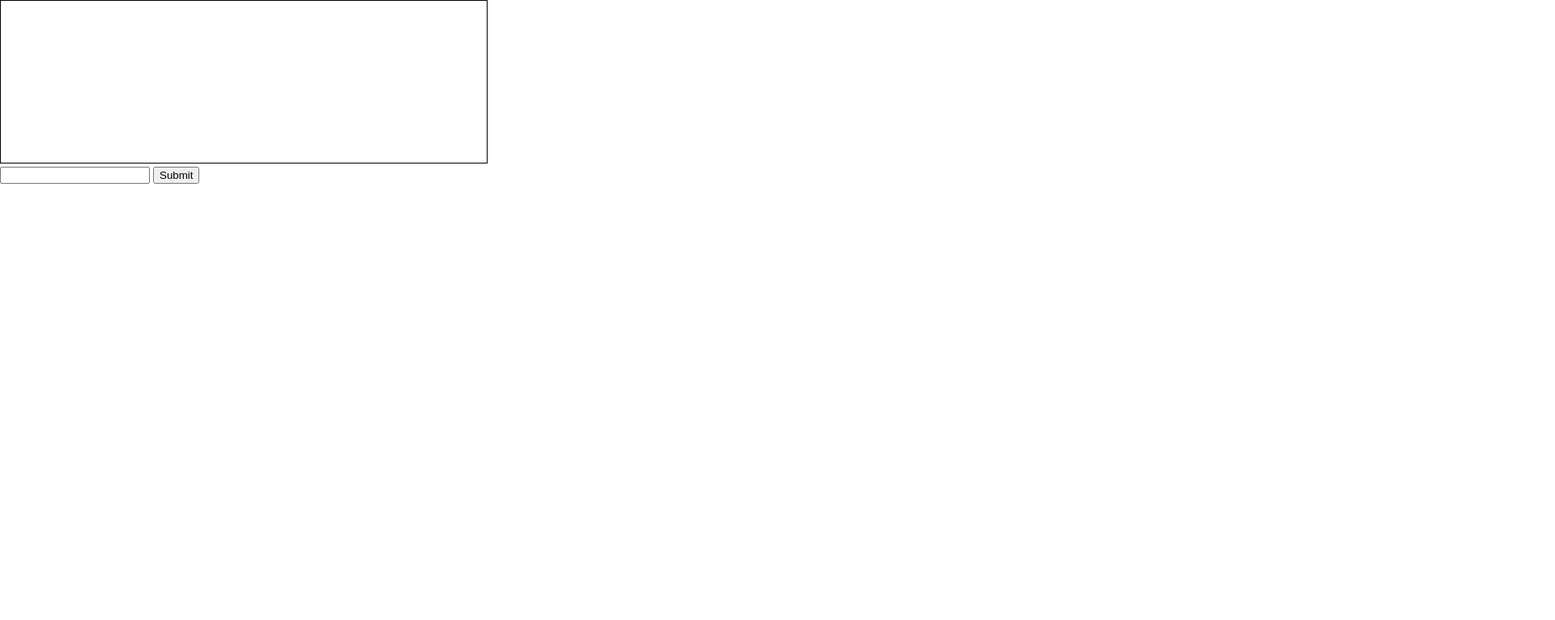
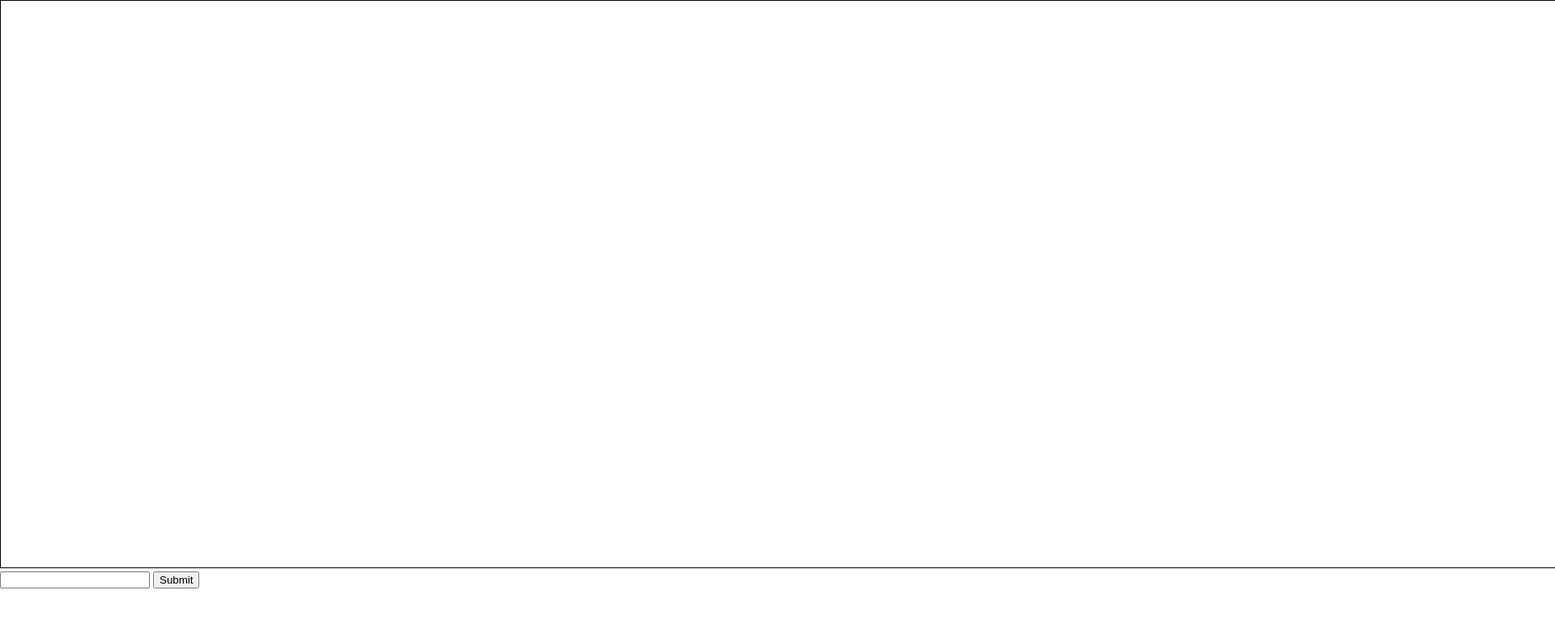
Before and after one commit to Don-L/canvas_project, a plain HTML site: page index.html in a window 1280 px wide. Shown: the top 766 px of the page at 81% size, 1920 px wide, since content can reach past the window. Drawn offline with Linux system fonts and the light colour scheme.

Commit message:
added some stuff

```diff
--- a/index.html
+++ b/index.html
@@ -6,9 +6,10 @@
     <link rel='stylesheet' type='text/css' href='main.css'>
   </head>
   <body>
-    <canvas id='main' width='600' height='200'></canvas>
-      <form>
-        <input type="text" name="hex-colour"></input>
+    <canvas id='main' width='2000' height='700'></canvas>
+      <form id="circleForm">
+        <!-- <input type="text" name="hex-colour"></input> -->
+        <input type="text" name="circle radius"></input>
         <input type="submit" value="Submit"></input>
       </form>
   </body>
--- a/public/index.js
+++ b/public/index.js
@@ -1,12 +1,12 @@
-// window.onload = function() {
-//   console.log('App started');
-//   var canvas = document.getElementById('main');
-//   console.log(canvas);
+window.onload = function() {
+  console.log('App started');
+  var canvas = document.getElementById('main');
+  console.log(canvas);
 
   //we need to get a context for the canvas. we can draw on the context. we can have multiple contexts
-  // var context = canvas.getContext('2d');
-  // context.lineWidth = 10;
-  // context.fillStyle = 'red';
+  var context = canvas.getContext('2d');
+  context.lineWidth = 10;
+  // context.fillStyle = 'black';
   // context.strokeStyle = 'orange';
   // context.fillRect(10,10,50,50); // top left corner x, top left corner y, width, height
 
@@ -16,15 +16,21 @@
   // context.lineTo(100,150);
   // context.stroke(); //creates the line described above
 
-  // var drawCircle = function(x,y) {
-  //   context.beginPath();
-  //   context.arc(x,y, 60, 0, Math.PI*2);
-  //   context.stroke();
-  //   context.fill();
-  // };
+  var drawCircle = function(x,y, r) {
+    context.beginPath();
+    context.arc(x,y, r, 0, Math.PI*2);
+    context.stroke();
+    context.fill();
+  };
 
-  // canvas.onclick = function(event) {
-  //   drawCircle(event.x, event.y);
-  // }
+  canvas.onclick = function(event) {
+    drawCircle(event.x, event.y);
+  }
 
-// }
+  var form = document.getElementById('circleForm');
+
+  form.onsubmit = function(event) {
+
+  }
+
+}
```
